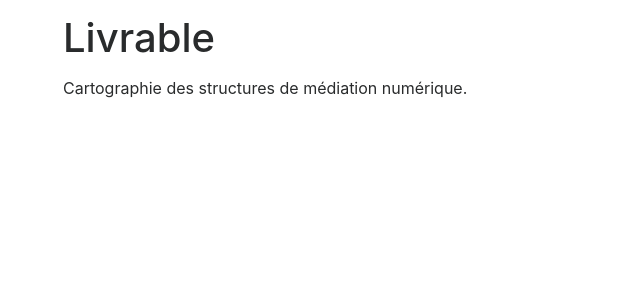
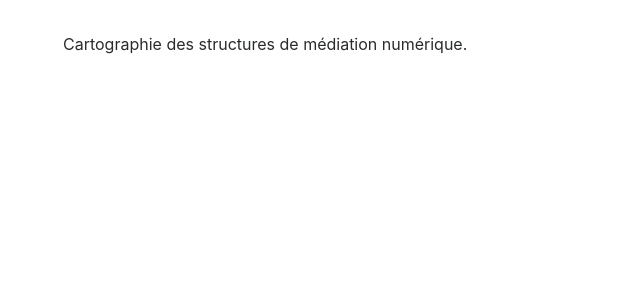
Before and after one commit to SocieteNumerique/societenumerique.github.io-old, a Jekyll site: the page built from _livrables/2_cartographie.md, in a window 1280 px wide. Shown: the top 300 px of the page, without its empty margins (0-640 px from the left). Built offline with Jekyll 4.4.1, drawn with Linux system fonts in a browser that asks for light colours; nearby versions of some CDN libraries.

Commit message:
Update livrable.html

```diff
--- a/_layouts/livrable.html
+++ b/_layouts/livrable.html
@@ -3,6 +3,5 @@ layout: default
 ---
 
 <div>
-  <h1>Livrable</h1>
   <p>{{ content }}</p>
 </div>
```
